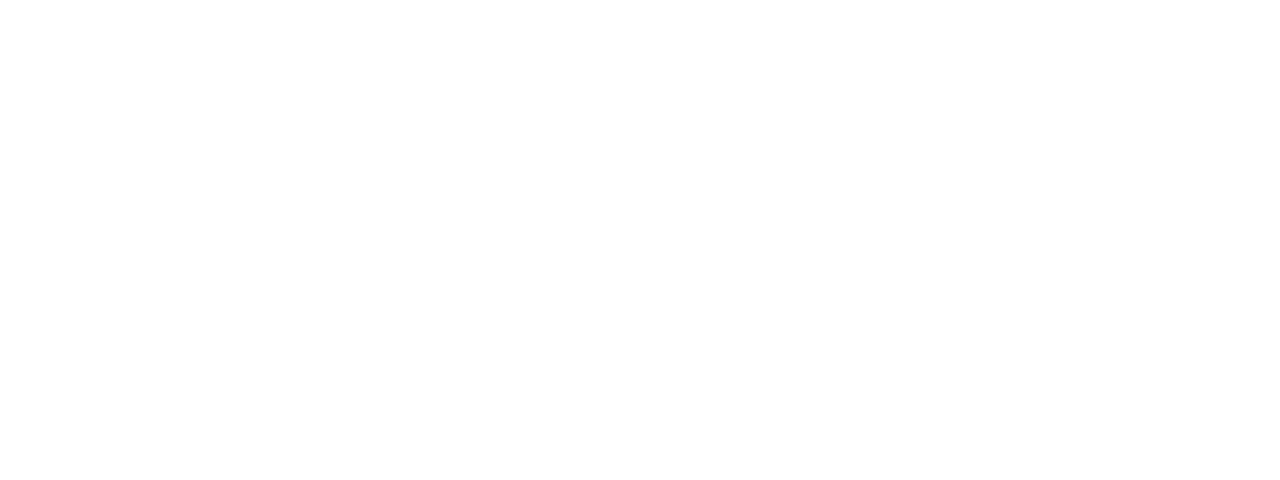
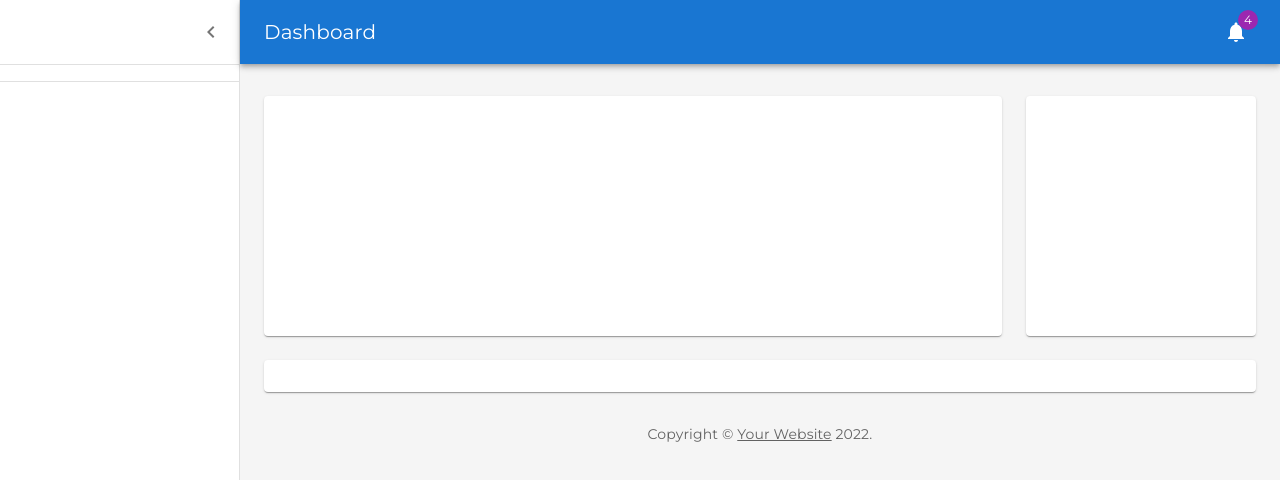
Before and after one commit to lettrealisa/healthcare, a React (Create React App) app: page /admin in a window 1280 px wide. Shown: the top 480 px of the page. Built offline with nearby package versions, Linux system fonts and the light colour scheme.

Commit message:
chart remake

```diff
--- a/package.json
+++ b/package.json
@@ -28,6 +28,7 @@
     "react-redux": "^8.0.5",
     "react-router-dom": "^6.4.1",
     "react-scripts": "5.0.1",
+    "recharts": "^2.2.0",
     "web-vitals": "^2.1.4"
   },
   "scripts": {
--- a/src/App.js
+++ b/src/App.js
@@ -1,9 +1,11 @@
 import { createTheme, CssBaseline, ThemeProvider } from "@mui/material";
 import { Route, Routes } from "react-router-dom";
 import "./App.css";
+import Dashboard from "./features/admin/Dashboard";
 import Alcohol from "./features/alcohol/Alcohol";
 import SignIn from "./features/auth/SignIn";
 import { FoodList } from "./features/food/FoodList";
+import Glucose from "./features/glucose/Glucose";
 
 const darkTheme = createTheme({
   palette: {
@@ -22,9 +24,11 @@
     <ThemeProvider theme={lightTheme}>
       <CssBaseline />
       <Routes>
+        <Route path="/admin" element={<Dashboard />} />
         <Route path="/signIn" element={<SignIn />} />
         <Route path="/food" element={<FoodList />} />
         <Route path="/alcohol" element={<Alcohol />} />
+        <Route path="/glucose" element={<Glucose />} />
       </Routes>
     </ThemeProvider>
   );
--- /dev/null
+++ b/src/features/admin/Dashboard.js
@@ -0,0 +1,203 @@
+import ChevronLeftIcon from "@mui/icons-material/ChevronLeft";
+import MenuIcon from "@mui/icons-material/Menu";
+import NotificationsIcon from "@mui/icons-material/Notifications";
+import MuiAppBar from "@mui/material/AppBar";
+import Badge from "@mui/material/Badge";
+import Box from "@mui/material/Box";
+import Container from "@mui/material/Container";
+import CssBaseline from "@mui/material/CssBaseline";
+import Divider from "@mui/material/Divider";
+import MuiDrawer from "@mui/material/Drawer";
+import Grid from "@mui/material/Grid";
+import IconButton from "@mui/material/IconButton";
+import Link from "@mui/material/Link";
+import List from "@mui/material/List";
+import Paper from "@mui/material/Paper";
+import { createTheme, styled, ThemeProvider } from "@mui/material/styles";
+import Toolbar from "@mui/material/Toolbar";
+import Typography from "@mui/material/Typography";
+import * as React from "react";
+
+function Copyright(props) {
+  return (
+    <Typography
+      variant="body2"
+      color="text.secondary"
+      align="center"
+      {...props}
+    >
+      {"Copyright © "}
+      <Link color="inherit" href="https://mui.com/">
+        Your Website
+      </Link>{" "}
+      {new Date().getFullYear()}
+      {"."}
+    </Typography>
+  );
+}
+
+const drawerWidth = 240;
+
+const AppBar = styled(MuiAppBar, {
+  shouldForwardProp: (prop) => prop !== "open",
+})(({ theme, open }) => ({
+  zIndex: theme.zIndex.drawer + 1,
+  transition: theme.transitions.create(["width", "margin"], {
+    easing: theme.transitions.easing.sharp,
+    duration: theme.transitions.duration.leavingScreen,
+  }),
+  ...(open && {
+    marginLeft: drawerWidth,
+    width: `calc(100% - ${drawerWidth}px)`,
+    transition: theme.transitions.create(["width", "margin"], {
+      easing: theme.transitions.easing.sharp,
+      duration: theme.transitions.duration.enteringScreen,
+    }),
+  }),
+}));
+
+const Drawer = styled(MuiDrawer, {
+  shouldForwardProp: (prop) => prop !== "open",
+})(({ theme, open }) => ({
+  "& .MuiDrawer-paper": {
+    position: "relative",
+    whiteSpace: "nowrap",
+    width: drawerWidth,
+    transition: theme.transitions.create("width", {
+      easing: theme.transitions.easing.sharp,
+      duration: theme.transitions.duration.enteringScreen,
+    }),
+    boxSizing: "border-box",
+    ...(!open && {
+      overflowX: "hidden",
+      transition: theme.transitions.create("width", {
+        easing: theme.transitions.easing.sharp,
+        duration: theme.transitions.duration.leavingScreen,
+      }),
+      width: theme.spacing(7),
+      [theme.breakpoints.up("sm")]: {
+        width: theme.spacing(9),
+      },
+    }),
+  },
+}));
+
+const mdTheme = createTheme();
+
+function DashboardContent() {
+  const [open, setOpen] = React.useState(true);
+  const toggleDrawer = () => {
+    setOpen(!open);
+  };
+
+  return (
+    <ThemeProvider theme={mdTheme}>
+      <Box sx={{ display: "flex" }}>
+        <CssBaseline />
+        <AppBar position="absolute" open={open}>
+          <Toolbar
+            sx={{
+              pr: "24px"
+            }}
+          >
+            <IconButton
+              edge="start"
+              color="inherit"
+              aria-label="open drawer"
+              onClick={toggleDrawer}
+              sx={{
+                marginRight: "36px",
+                ...(open && { display: "none" }),
+              }}
+            >
+              <MenuIcon />
+            </IconButton>
+            <Typography
+              component="h1"
+              variant="h6"
+              color="inherit"
+              noWrap
+              sx={{ flexGrow: 1 }}
+            >
+              Dashboard
+            </Typography>
+            <IconButton color="inherit">
+              <Badge badgeContent={4} color="secondary">
+                <NotificationsIcon />
+              </Badge>
+            </IconButton>
+          </Toolbar>
+        </AppBar>
+        <Drawer variant="permanent" open={open}>
+          <Toolbar
+            sx={{
+              display: "flex",
+              alignItems: "center",
+              justifyContent: "flex-end",
+              px: [1],
+            }}
+          >
+            <IconButton onClick={toggleDrawer}>
+              <ChevronLeftIcon />
+            </IconButton>
+          </Toolbar>
+          <Divider />
+          <List component="nav">
+            <Divider sx={{ my: 1 }} />
+          </List>
+        </Drawer>
+        <Box
+          component="main"
+          sx={{
+            backgroundColor: (theme) =>
+              theme.palette.mode === "light"
+                ? theme.palette.grey[100]
+                : theme.palette.grey[900],
+            flexGrow: 1,
+            height: "100vh",
+            overflow: "auto",
+          }}
+        >
+          <Toolbar />
+          <Container maxWidth="lg" sx={{ mt: 4, mb: 4 }}>
+            <Grid container spacing={3}>
+              {/* Chart */}
+              <Grid item xs={12} md={8} lg={9}>
+                <Paper
+                  sx={{
+                    p: 2,
+                    display: "flex",
+                    flexDirection: "column",
+                    height: 240,
+                  }}
+                ></Paper>
+              </Grid>
+              {/* Recent Deposits */}
+              <Grid item xs={12} md={4} lg={3}>
+                <Paper
+                  sx={{
+                    p: 2,
+                    display: "flex",
+                    flexDirection: "column",
+                    height: 240,
+                  }}
+                ></Paper>
+              </Grid>
+              {/* Recent Orders */}
+              <Grid item xs={12}>
+                <Paper
+                  sx={{ p: 2, display: "flex", flexDirection: "column" }}
+                ></Paper>
+              </Grid>
+            </Grid>
+            <Copyright sx={{ pt: 4 }} />
+          </Container>
+        </Box>
+      </Box>
+    </ThemeProvider>
+  );
+}
+
+export default function Dashboard() {
+  return <DashboardContent />;
+}
--- a/src/features/api/apiSlice.js
+++ b/src/features/api/apiSlice.js
@@ -9,7 +9,10 @@
     getAlcohol: builder.query({
       query: () => "/alcohol",
     }),
+    getGlucose: builder.query({
+      query: () => "/glucose",
+    }),
   }),
 });
 
-export const { useGetFoodsQuery, useGetAlcoholQuery } = apiSlice;
+export const { useGetFoodsQuery, useGetAlcoholQuery, useGetGlucoseQuery } = apiSlice;
--- a/src/features/glucose/Glucose.js
+++ b/src/features/glucose/Glucose.js
@@ -13,6 +13,7 @@
 import { LocalizationProvider } from "@mui/x-date-pickers/LocalizationProvider";
 import "dayjs/locale/ru";
 import { useState } from "react";
+import { Header } from "../../common/Header";
 import GlucoseChart from "./GlucoseChart";
 
 const ColorCheckbox = styled(Checkbox)(({ theme }) => ({
@@ -33,7 +34,7 @@
 
   return (
     <>
-      <ResponsiveAppBar />
+      <Header />
       <Container>
         <Box display="grid" gap={{ xs: 1, md: 2 }} mt={4} mb={4}>
           <Box
@@ -43,7 +44,6 @@
           >
             <h1>Глюкоза</h1>
           </Box>
-
           <Grid
             container
             spacing={{ xs: 2, md: 3 }}
@@ -85,7 +85,6 @@
               </Box>
             </Grid>
           </Grid>
-
           <GlucoseChart date={date} byMonth={byMonth} />
         </Box>
       </Container>
--- a/src/features/glucose/GlucoseChart.js
+++ b/src/features/glucose/GlucoseChart.js
@@ -1,4 +1,4 @@
-import { React, useEffect, useState } from "react";
+import { React, useEffect, useMemo, useState } from "react";
 
 import {
   CategoryScale,
@@ -22,6 +22,8 @@
   Tooltip,
   Legend
 );
+
+import { useGetGlucoseQuery } from "../api/apiSlice";
 
 export const options = {
   responsive: true,
@@ -59,8 +61,21 @@
 const day = 1;
 const week = 1;
 
-const GlucoseChart = ({ date, byMonth }) => {
-  const collectionId = "634dee997a4f62abf628";
+const GlucoseChart = ({ byMonth }) => {
+  const {
+    data: glucoseData = [],
+    isLoading,
+    isSuccess,
+    isError,
+    error,
+  } = useGetGlucoseQuery();
+
+  let content;
+
+  const filteredItems = useMemo(() => {
+    const filteredItems = glucoseData.slice();
+    //return filterItemsByDate(filteredItems, {});
+  }, [glucoseData]);
 
   const handleWeek = (date) => {
     function getWeekOfMonth() {
@@ -74,32 +89,12 @@
 
   const [chartData, setChartData] = useState([]);
   const [labels, setLabels] = useState([]);
-  useEffect(() => {
-    const getData = async () => {
-      const res = await databases.listDocuments(
-        "633f24764b9416fbd058",
-        collectionId
-      );
 
-      const docs = res.documents;
-
-      console.log(
-        ("0" + new Date(docs[0].date).getHours()).slice(-2) +
-          ":" +
-          ("0" + new Date(docs[0].date).getMinutes()).slice(-2)
-      );
-
+  const getData = () => {
     const handleLabels = () => {
       if (byMonth) {
         setLabels(
-            docs
-              .filter(
-                (t) =>
-                  new Date(t.date).getFullYear() === year &&
-                  new Date(t.date).getMonth() + 1 === month &&
-                  handleWeek(new Date(t.date)) === week
-              )
-              .map(
+          glucoseData.map(
             (d) =>
               ("0" + new Date(d.date).getDate()).slice(-2) +
               "." +
@@ -110,14 +105,7 @@
         );
       } else {
         setLabels(
-            docs
-              .filter(
-                (t) =>
-                  new Date(t.date).getFullYear() === year &&
-                  new Date(t.date).getMonth() + 1 === month &&
-                  new Date(t.date).getDate() === day
-              )
-              .map(
+          glucoseData.map(
             (d) =>
               ("0" + new Date(d.date).getHours()).slice(-2) +
               ":" +
@@ -128,8 +116,10 @@
     };
     handleLabels();
 
-      setChartData(docs.map((d) => d.value));
+    setChartData(glucoseData.map((d) => d.value));
   };
+
+  useEffect(() => {
     getData();
   }, [byMonth]);
 
```
Also changed, not shown: 1 other file (tests, documents, lock files or other folders). Lines whose indentation alone changed are shown as unchanged.
